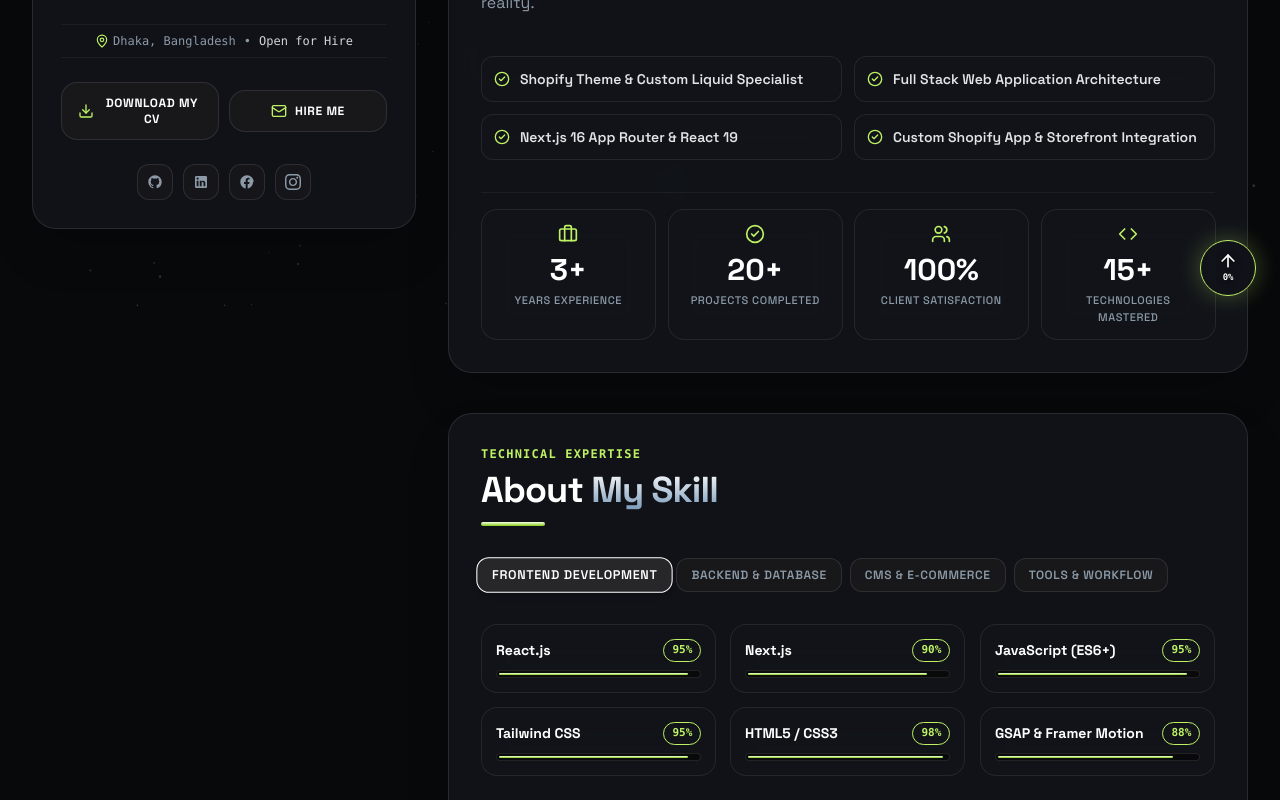
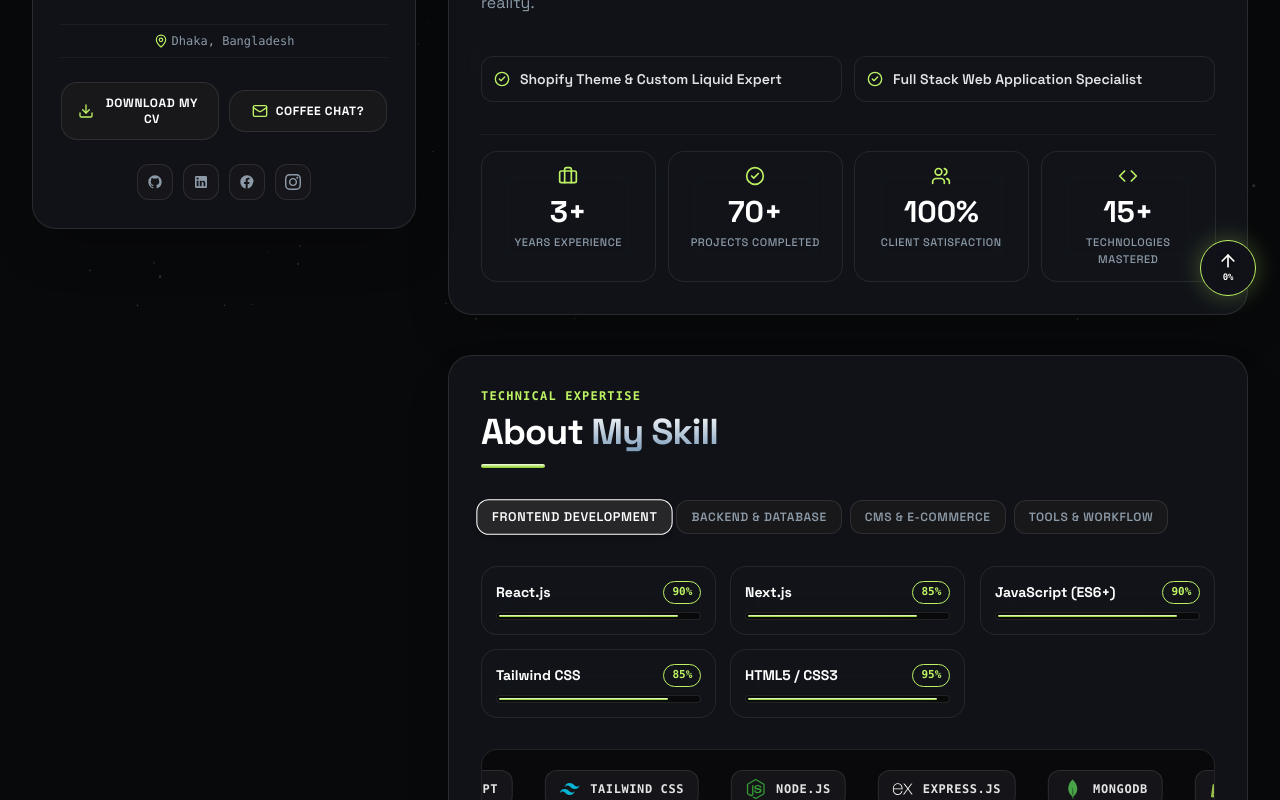
Before and after one commit to Saiful002/portfolio_v0.2, a Next.js app: page / in a window 1280 px wide. Shown: the part 480-1280 px from the top of the page. Built offline with nearby package versions, Linux system fonts and the light colour scheme.

Commit message:
Project optimizingp

```diff
--- a/src/components/About/About.jsx
+++ b/src/components/About/About.jsx
@@ -28,10 +28,8 @@ export default function About() {
       {/* Highlights Grid (4 Clean Items) */}
       <div className="grid grid-cols-1 sm:grid-cols-2 gap-3 pt-2">
         {[
-          'Shopify Theme & Custom Liquid Specialist',
-          'Full Stack Web Application Architecture',
-          'Next.js 16 App Router & React 19',
-          'Custom Shopify App & Storefront Integration'
+          'Shopify Theme & Custom Liquid Expert',
+          'Full Stack Web Application Specialist'
         ].map((item, idx) => (
           <div key={idx} className="flex items-center gap-2.5 text-xs sm:text-sm font-semibold text-zinc-200 p-3 rounded-xl card-hover-effect cursor-pointer">
             <CheckCircle2 className="w-4 h-4 text-accent shrink-0" />
--- a/src/components/Services/Services.jsx
+++ b/src/components/Services/Services.jsx
@@ -62,14 +62,14 @@ export default function Services() {
                   ))}
                 </ul>
               </div>
-
+              {/*
               <a
                 href="#contact"
                 className="inline-flex items-center gap-1.5 text-xs font-bold uppercase tracking-wider text-accent group-hover:translate-x-1 transition-transform"
               >
                 <span>Request Service</span>
                 <ArrowUpRight className="w-3.5 h-3.5" />
-              </a>
+              </a> */}
             </motion.div>
           );
         })}
--- a/src/components/Sidebar/Sidebar.jsx
+++ b/src/components/Sidebar/Sidebar.jsx
@@ -107,8 +107,8 @@ export default function Sidebar() {
             <MapPin className="w-3.5 h-3.5 text-accent" />
             {personalDetails.location}
           </span>
-          <span>•</span>
-          <span className="text-zinc-300">Open for Hire</span>
+          {/* <span>•</span>
+          <span className="text-zinc-300">Open for Hire</span> */}
         </div>
 
         {/* Action Buttons */}
@@ -129,7 +129,7 @@ export default function Sidebar() {
             className="w-full py-3 px-4 rounded-2xl bg-zinc-900 border border-white/10 text-white font-bold text-xs uppercase tracking-wider hover:border-accent hover:bg-zinc-800 hover:scale-[1.02] active:scale-95 transition-all flex items-center justify-center gap-2"
           >
             <Mail className="w-4 h-4 text-accent shrink-0" />
-            <span>Hire Me</span>
+            <span>Coffee chat?</span>
           </a>
         </div>
 
--- a/src/components/Skills/Skills.jsx
+++ b/src/components/Skills/Skills.jsx
@@ -35,7 +35,7 @@ const techLogos = [
   { name: 'Firebase', Icon: SiFirebase, color: '#FFCA28' },
   { name: 'Git', Icon: SiGit, color: '#F05032' },
   { name: 'Figma', Icon: SiFigma, color: '#F24E1E' },
-  { name: 'PostgreSQL', Icon: SiPostgresql, color: '#4169E1' }
+  { name: 'SQL', Icon: SiPostgresql, color: '#4169E1' }
 ];
 
 export default function Skills() {
@@ -60,11 +60,10 @@ export default function Skills() {
           <button
             key={cat.title}
             onClick={() => setActiveTab(idx)}
-            className={`px-3.5 py-2 rounded-xl text-[11px] sm:text-xs font-semibold uppercase tracking-wider transition-all duration-300 ${
-              activeTab === idx
+            className={`px-3.5 py-2 rounded-xl text-[11px] sm:text-xs font-semibold uppercase tracking-wider transition-all duration-300 ${activeTab === idx
                 ? 'bg-zinc-800 text-white border border-accent/60 font-bold shadow-md scale-105'
                 : 'bg-zinc-900 border border-white/10 text-[#8c9aa7] hover:text-white'
-            }`}
+              }`}
           >
             {cat.title}
           </button>
--- a/src/data/portfolioData.js
+++ b/src/data/portfolioData.js
@@ -4,8 +4,7 @@ export const personalDetails = {
   roles: [
     "Full Stack Developer",
     "Shopify Expert",
-    "WordPress Developer",
-    "Creative Web Engineer"
+    "Quick Learner"
   ],
   bio: "Passionate and experienced Full Stack & E-commerce Developer. With a strong foundation in modern web technologies, I craft sleek, high-performing web applications and custom e-commerce stores that blend visual excellence with seamless functionality.",
   longAbout: "Hello there! I'm Saiful Kabir Chowdhury, a dedicated Full Stack Web Developer and CSE Student. I specialize in building end-to-end web applications, custom Shopify themes, and bespoke WordPress solutions. My focus is on creating exceptional user experiences powered by clean code, intuitive UI/UX design, and dynamic animations. Whether crafting custom React/Next.js platforms or building high-converting Shopify storefronts, I turn complex ideas into digital reality.",
@@ -16,7 +15,7 @@ export const personalDetails = {
 
 export const statItems = [
   { label: "Years Experience", value: 3, suffix: "+" },
-  { label: "Projects Completed", value: 20, suffix: "+" },
+  { label: "Projects Completed", value: 70, suffix: "+" },
   { label: "Client Satisfaction", value: 100, suffix: "%" },
   { label: "Technologies Mastered", value: 15, suffix: "+" }
 ];
@@ -44,12 +43,11 @@ export const skillCategories = [
   {
     title: "Frontend Development",
     skills: [
-      { name: "React.js", level: 95 },
-      { name: "Next.js", level: 90 },
-      { name: "JavaScript (ES6+)", level: 95 },
-      { name: "Tailwind CSS", level: 95 },
-      { name: "HTML5 / CSS3", level: 98 },
-      { name: "GSAP & Framer Motion", level: 88 }
+      { name: "React.js", level: 90 },
+      { name: "Next.js", level: 85 },
+      { name: "JavaScript (ES6+)", level: 90 },
+      { name: "Tailwind CSS", level: 85 },
+      { name: "HTML5 / CSS3", level: 95 },
     ]
   },
   {
@@ -57,18 +55,18 @@ export const skillCategories = [
     skills: [
       { name: "Node.js", level: 85 },
       { name: "Express.js", level: 88 },
-      { name: "MongoDB", level: 85 },
-      { name: "PostgreSQL", level: 78 },
+      { name: "MongoDB", level: 70 },
+      { name: "SQL", level: 78 },
       { name: "Firebase", level: 82 },
-      { name: "REST & GraphQL APIs", level: 90 }
+      { name: "REST & GraphQL APIs", level: 70 }
     ]
   },
   {
     title: "CMS & E-Commerce",
     skills: [
-      { name: "Shopify & Liquid", level: 92 },
-      { name: "WordPress & WooCommerce", level: 90 },
-      { name: "Elementor & Custom Widgets", level: 92 }
+      { name: "Shopify & Liquid", level: 98 },
+      { name: "WordPress & WooCommerce", level: 80 },
+      { name: "Elementor & Custom Widgets", level: 85 }
     ]
   },
   {
```
